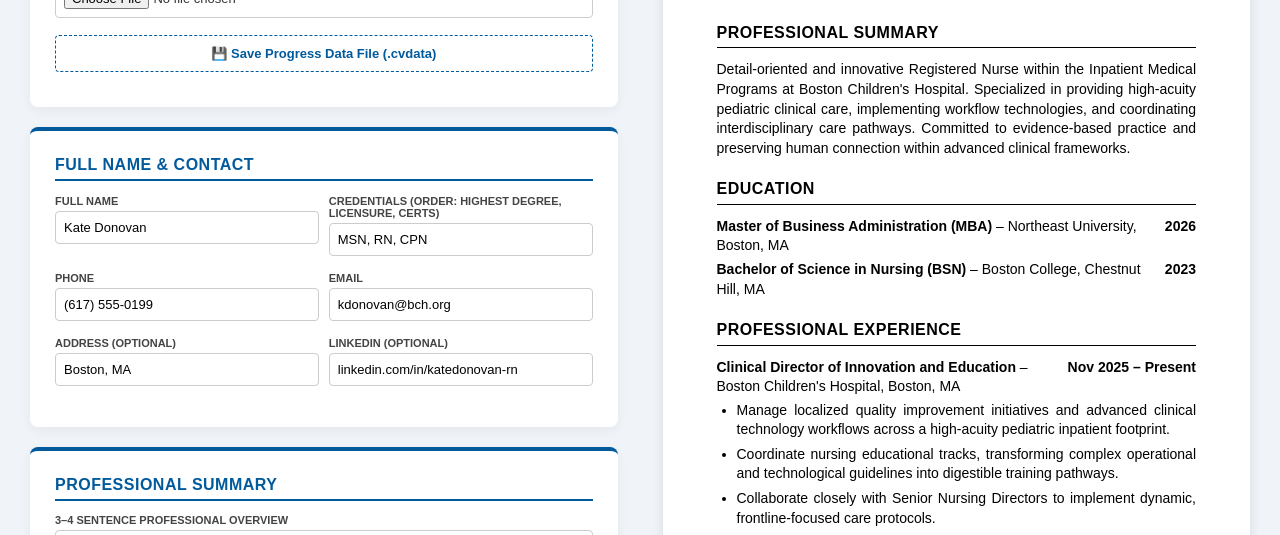
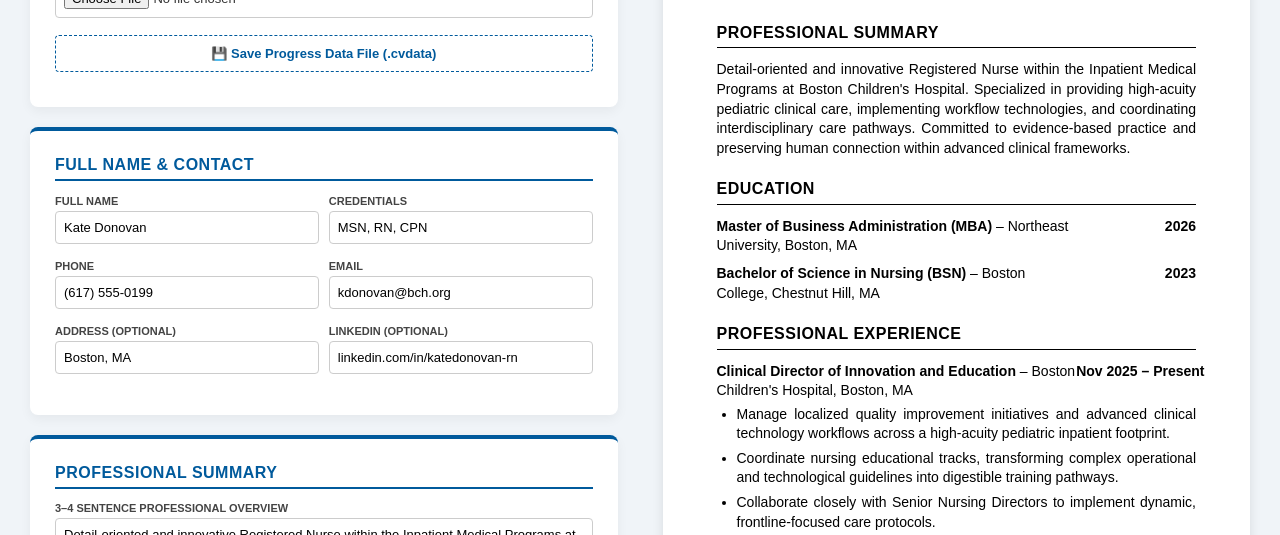
Before and after one commit to bchinpatientnursing/nursing-cv-builder, a plain HTML site: page index.html in a window 1280 px wide. Shown: the part 249-784 px from the top of the page. Drawn offline with Linux system fonts and the light colour scheme.

Commit message:
Update index.html

```diff
--- a/index.html
+++ b/index.html
@@ -4,7 +4,7 @@
     <meta charset="UTF-8">
     <title>Academic Nursing CV Builder</title>
     <style>
-        /* Global & Form Panel Reset */
+        /* Global UI Styling */
         * { box-sizing: border-box; font-family: "Arial", "Helvetica", sans-serif; }
         body { background-color: #f0f4f8; color: #333; margin: 0; padding: 20px; }
         .container { max-width: 1300px; margin: 0 auto; display: flex; gap: 25px; }
@@ -31,11 +31,10 @@
         .btn-word:hover { background-color: #124596; }
         .error-box { background-color: #fff0f0; border: 2px solid #cc0000; padding: 10px; border-radius: 4px; color: #cc0000; font-weight: bold; font-size: 12px; margin-bottom: 15px; display: none; }
 
-        /* ================= MODERN CRISP ARIAL PRINT CANVAS ================= */
+        /* ================= ARIAL PRINT CANVAS RE-ENGINEERING ================= */
         .preview-pane { background: white; padding: 54px; border-radius: 4px; box-shadow: 0 4px 12px rgba(0,0,0,0.1); color: black; line-height: 1.4; font-size: 10.5pt; position: sticky; top: 20px; }
 
-        /* Strict enforcement of clean modern sans-serif across all printable text nodes */
-        .preview-pane, .preview-pane *, .p-header, .p-name, .p-contact, .p-section, .p-sectitle, .p-flex-header, .p-text, .p-bullet-item, .skills-table td {
+        .preview-pane, .preview-pane *, .p-header, .p-name, .p-contact, .p-section, .p-sectitle, .p-text, .p-bullet-item, .skills-table td {
             font-family: "Arial", "Helvetica", sans-serif !important;
             color: black !important;
         }
@@ -46,10 +45,13 @@
         .p-section { margin-top: 20px; margin-bottom: 5px; width: 100%; }
         .p-sectitle { font-size: 12pt; font-weight: bold; text-transform: uppercase; border-bottom: 1.5px solid black; padding-bottom: 3px; margin: 0 0 12px 0; letter-spacing: 0.5px; }
 
-        /* Flexbox Print Engine - Keeps Header Left, Dates Locked Right cleanly */
-        .p-flex-header { display: flex; justify-content: space-between; align-items: flex-start; width: 100%; margin-bottom: 4px; gap: 20px; }
-        .p-left-content { text-align: left; font-size: 10.5pt; line-height: 1.4; flex: 1; }
-        .p-right-date { text-align: right; font-size: 10.5pt; white-space: nowrap; line-height: 1.4; font-weight: bold; }
+        /* Fixed-Width Layout Tables - Structural Margins Locked */
+        .p-print-table { width: 100% !important; border-collapse: collapse !important; margin-top: 8px; margin-bottom: 2px; table-layout: fixed !important; }
+        .p-print-table td { padding: 0 !important; vertical-align: top !important; font-size: 10.5pt !important; line-height: 1.4 !important; }
+
+        /* Strict Alignment Directives */
+        .p-left-cell { text-align: left !important; width: 75% !important; padding-right: 15px !important; }
+        .p-right-cell { text-align: right !important; width: 25% !important; white-space: nowrap !important; font-weight: bold !important; }
 
         .p-bold { font-weight: bold; }
         .p-text { font-size: 10.5pt; text-align: justify; margin: 0 0 6px 0; line-height: 1.4; }
@@ -65,8 +67,6 @@
             .container { display: block !important; width: 100% !important; }
             .preview-panel { width: 100% !important; padding: 0 !important; }
             .preview-pane { box-shadow: none !important; padding: 0 !important; border: none !important; position: static !important; }
-
-            /* AUTOMATED BYPASS: Strips browser layout strings by forcing structural page boundaries */
             @page { size: letter; margin: 20mm 15mm 20mm 15mm !important; }
         }
     </style>
@@ -101,7 +101,7 @@
                         <input type="text" id="fullName" placeholder="Jane Doe" oninput="handleTextInput('fullName', this.value)">
                     </div>
                     <div class="form-col">
-                        <label>Credentials (Order: Highest Degree, Licensure, Certs)</label>
+                        <label>Credentials</label>
                         <input type="text" id="credentials" placeholder="e.g., MSN, RN, CPN" oninput="handleTextInput('credentials', this.value)">
                     </div>
                 </div>
@@ -131,7 +131,7 @@
             <div class="card">
                 <h2>Professional Summary</h2>
                 <label>3–4 Sentence Professional Overview</label>
-                <textarea id="summary" placeholder="Compassionate and detail-oriented Registered Nurse..." oninput="handleSummaryInput(this.value)"></textarea>
+                <textarea id="summary" placeholder="Overview..." oninput="handleSummaryInput(this.value)"></textarea>
             </div>
 
             <!-- EDUCATION -->
@@ -154,7 +154,7 @@
             <div class="card">
                 <h2>Clinical Skills</h2>
                 <span class="subtitle">Comma-separated list (e.g., Patient Assessment, Epic EMR, IV Insertion)</span>
-                <textarea id="skills" placeholder="Patient Assessment, Medication Administration, Wound Care, Epic EMR" oninput="handleTextInput('skills', this.value)"></textarea>
+                <textarea id="skills" placeholder="Skills..." oninput="handleTextInput('skills', this.value)"></textarea>
             </div>
 
             <!-- DOWNLOAD ACTIONS -->
@@ -393,10 +393,12 @@
                     state.education.forEach(edu => {
                         if(edu.degree || edu.school) {
                             html += `
-                                <div class="p-flex-header">
-                                    <div class="p-left-content"><span class="p-bold">${edu.degree}</span> – ${edu.school}, ${edu.location}</div>
-                                    <div class="p-right-date">${edu.year}</div>
-                                </div>`;
+                                <table class="p-print-table">
+                                    <tr>
+                                        <td class="p-left-cell"><span class="p-bold">${edu.degree}</span> – ${edu.school}, ${edu.location}</td>
+                                        <td class="p-right-cell">${edu.year}</td>
+                                    </tr>
+                                </table>`;
                         }
                     });
                     html += `</div>`;
@@ -411,10 +413,12 @@
                         if(exp.title || exp.org) {
                             let dateRangeStr = exp.endYear === 'Present' ? `${exp.startMonth} ${exp.startYear} – Present` : `${exp.startMonth} ${exp.startYear} – ${exp.endMonth} ${exp.endYear}`;
                             html += `
-                                <div class="p-flex-header" style="margin-top: 8px;">
-                                    <div class="p-left-content"><span class="p-bold">${exp.title}</span> – ${exp.org}, ${exp.location}</div>
-                                    <div class="p-right-date">${dateRangeStr}</div>
-                                </div>
+                                <table class="p-print-table">
+                                    <tr>
+                                        <td class="p-left-cell"><span class="p-bold">${exp.title}</span> – ${exp.org}, ${exp.location}</td>
+                                        <td class="p-right-cell">${dateRangeStr}</td>
+                                    </tr>
+                                </table>
                                 <ul class="p-bullets">
                             `;
                             exp.bullets.forEach(b => {
@@ -493,7 +497,6 @@
                 <head>
                     <title>Academic CV</title>
                     <style>
-                        /* Strips headers/footers in downloaded Word template instantly */
                         @page WordSection1 { size: 8.5in 11.0in; margin: 0.75in 0.75in 0.75in 0.75in; mso-header-margin: 0in; mso-footer-margin: 0in; mso-header: none; mso-footer: none; }
                         div.Section1 { page: WordSection1; }
                         body { font-family: "Arial", Sans-Serif; font-size: 10.5pt; line-height: 1.4; color: black; }
```
